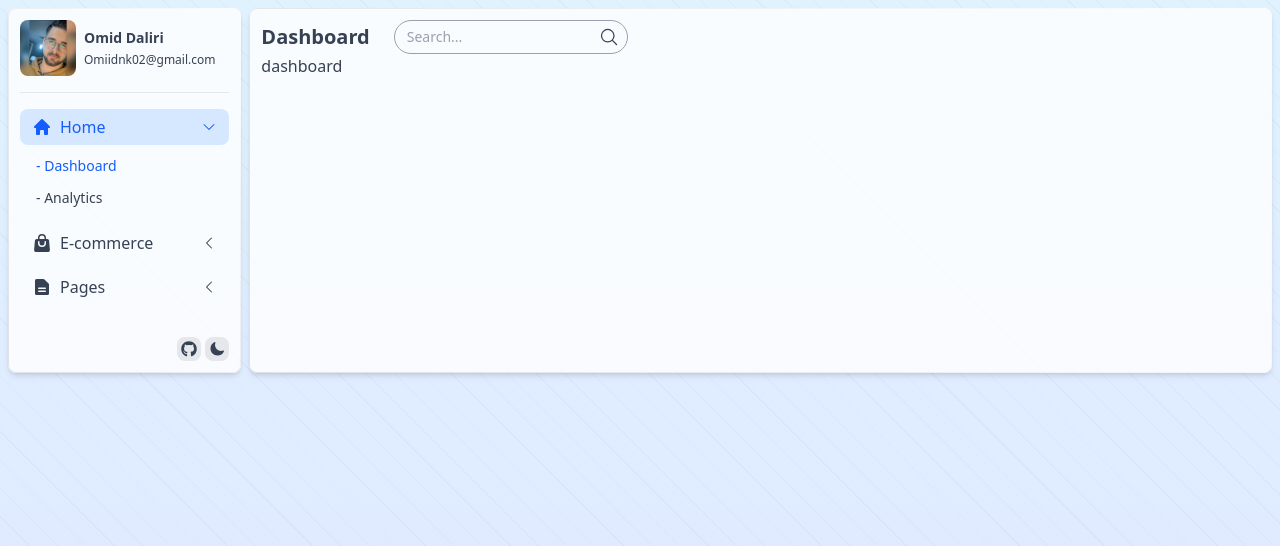
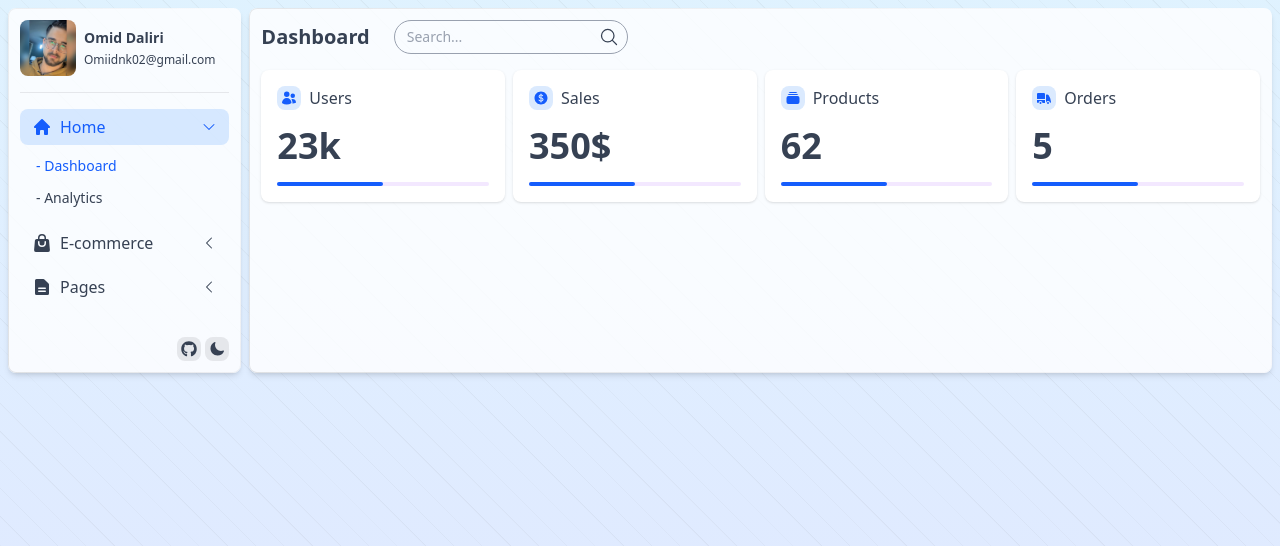
Before and after one commit to omid-nk/admin-panel, a React (Vite) app: page / in a window 1280 px wide. Shown: the top 546 px of the page. Built offline with nearby package versions, Linux system fonts and the light colour scheme.

Commit message:
dashboard update

```diff
--- /dev/null
+++ b/src/data/infoCard.js
@@ -0,0 +1,15 @@
+import {
+  HiUsers,
+  HiRectangleStack,
+  HiTruck,
+  HiCurrencyDollar,
+} from "react-icons/hi2";
+
+const infoCard = [
+  { id: 1, title: "Users", data: `${23}k`, icon: HiUsers },
+  { id: 2, title: "Sales", data: `${350}$`, icon: HiCurrencyDollar },
+  { id: 3, title: "Products", data: `${62}`, icon: HiRectangleStack },
+  { id: 4, title: "Orders", data: `${5}`, icon: HiTruck },
+];
+
+export default infoCard;
--- a/src/features/header/Header.jsx
+++ b/src/features/header/Header.jsx
@@ -2,7 +2,7 @@ import SearchBar from "./components/SearchBar";
 
 function Header({ title }) {
   return (
-    <div className="flex items-center justify-between gap-4 sm:gap-6 md:justify-start">
+    <div className="mb-4 flex items-center justify-between gap-4 sm:gap-6 md:justify-start">
       <div className="line-clamp-1 max-w-52 cursor-default text-lg font-bold sm:text-xl">
         {title}
       </div>
--- /dev/null
+++ b/src/routes/home/dashboard/components/InfoCard.jsx
@@ -0,0 +1,29 @@
+import infoCard from "../../../../data/infoCard";
+
+function InfoCard() {
+  return (
+    <div className="flex flex-wrap gap-2">
+      {infoCard.map((item) => (
+        <div
+          key={item.id}
+          className="flex min-w-48 flex-1 flex-col gap-4 rounded-lg bg-white p-4 shadow dark:bg-blue-400/20"
+        >
+          <div className="flex items-center gap-2">
+            {item.icon && (
+              <item.icon className="h-6 w-6 rounded-lg bg-blue-100 p-1 text-blue-600 dark:bg-blue-400/20 dark:text-gray-200" />
+            )}
+            <p className="cursor-default">{item.title}</p>
+          </div>
+          <div>
+            <p className="cursor-default text-4xl font-bold">{item.data}</p>
+          </div>
+          <div className="relative h-1 w-full rounded bg-purple-100 dark:bg-gray-800">
+            <span className="absolute h-full w-6/12 rounded bg-blue-600 dark:bg-gray-200"></span>
+          </div>
+        </div>
+      ))}
+    </div>
+  );
+}
+
+export default InfoCard;
--- a/src/routes/home/dashboard/dashboard.jsx
+++ b/src/routes/home/dashboard/dashboard.jsx
@@ -1,5 +1,10 @@
+import InfoCard from "./components/InfoCard";
 function Dashboard() {
-  return <div>dashboard</div>;
+  return (
+    <>
+      <InfoCard />
+    </>
+  );
 }
 
 export default Dashboard;
```
